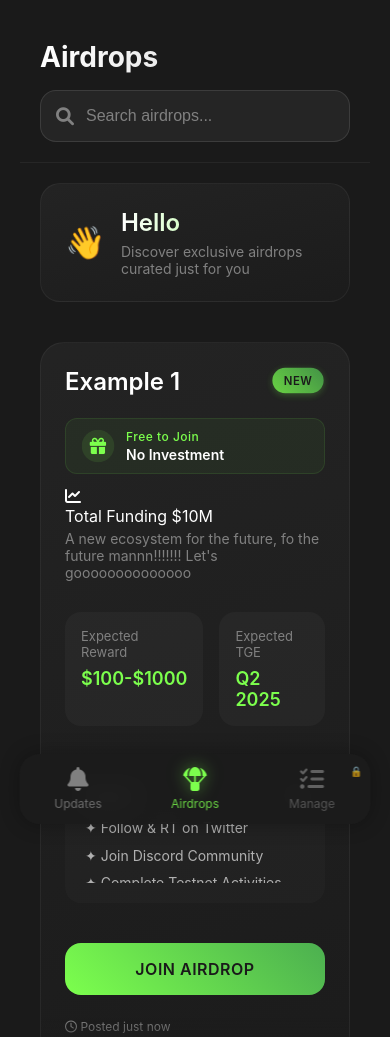
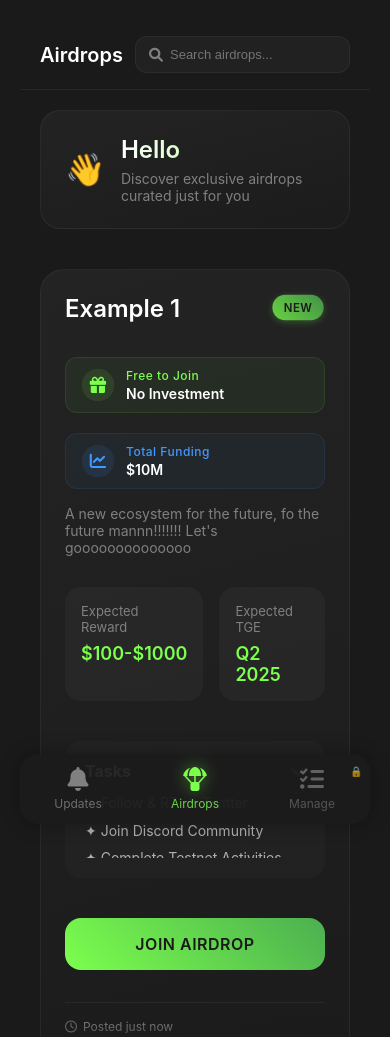
Before and after one commit to NexDROP/NexDrop, a plain HTML site: page index.html in a window 390 px wide. Shown: the top 1037 px of the page. Drawn offline with Linux system fonts and the light colour scheme.

Commit message:
Update styles.css

```diff
--- a/styles.css
+++ b/styles.css
@@ -40,7 +40,6 @@ body {
     height: 70px;
     width: 90%;
     border-radius: 20px;
-    backdrop-filter: blur(10px) saturate(180%);
     box-shadow: 0 0 20px rgba(0, 0, 0, 0.3);
     transition: all 0.2s cubic-bezier(0.4, 0, 0.2, 1);
 }
@@ -91,73 +90,78 @@ body {
 
 /* Header Styles */
 .header {
-    padding: 20px;
     position: sticky;
     top: 0;
-    background-color: #1a1a1a;
+    padding: 16px 20px;
+    background: #1a1a1a;
+    border-bottom: 1px solid rgba(255, 255, 255, 0.05);
     z-index: 10;
-    border-bottom: 1px solid rgba(255, 255, 255, 0.05);
+}
+
+.header-content {
+    display: flex;
+    align-items: center;
+    gap: 16px;
 }
 
 .header h1 {
-    margin-bottom: 16px;
-    font-size: 28px;
-    background: linear-gradient(90deg, #fff, #ccc);
-    -webkit-background-clip: text;
-    -webkit-text-fill-color: transparent;
+    font-size: 22px;
+    margin: 0;
+    white-space: nowrap;
+    color: #fff;
+    font-weight: 600;
+    min-width: fit-content;
 }
 
+/* Update search bar styles */
 .search-bar {
+    flex: 1;
     position: relative;
-    margin-top: 15px;
+    margin: 0;
+    max-width: 500px;
 }
 
 .search-bar input {
     width: 100%;
-    padding: 16px 45px;
-    background: rgba(255, 255, 255, 0.05);
-    border: 1px solid rgba(255, 255, 255, 0.1);
-    border-radius: 16px;
+    padding: 12px 38px;
+    background: rgba(255, 255, 255, 0.03);
+    border: 1px solid rgba(255, 255, 255, 0.05);
+    border-radius: 12px;
     color: white;
-    font-size: 16px;
+    font-size: 14px;
     transition: all 0.2s cubic-bezier(0.4, 0, 0.2, 1);
 }
 
 .search-bar input:focus {
-    outline: none;
-    background: rgba(255, 255, 255, 0.08);
-    border-color: rgba(124, 255, 77, 0.3);
-    box-shadow: 0 0 0 4px rgba(124, 255, 77, 0.1);
-}
-
-.search-bar input::placeholder {
-    color: #808080;
+    background: rgba(255, 255, 255, 0.05);
+    border-color: rgba(124, 255, 77, 0.2);
+    box-shadow: 0 0 0 1px rgba(124, 255, 77, 0.1);
 }
 
 .search-bar .fa-search {
     position: absolute;
-    left: 16px;
+    left: 14px;
     top: 50%;
     transform: translateY(-50%);
     color: #808080;
-    font-size: 18px;
+    font-size: 14px;
 }
 
 .clear-search {
     position: absolute;
-    right: 16px;
+    right: 12px;
     top: 50%;
     transform: translateY(-50%);
     background: none;
     border: none;
     color: #808080;
     cursor: pointer;
-    padding: 4px;
+    width: 24px;
+    height: 24px;
     border-radius: 50%;
     display: flex;
     align-items: center;
     justify-content: center;
-    transition: all 0.2s cubic-bezier(0.4, 0, 0.2, 1);
 }
 
 .clear-search:hover {
@@ -609,16 +613,32 @@ body {
     }
 }
 
-/* Add these new styles */
+/* Update time posted styles */
 .time-posted {
-    display: block;
+    display: flex;
+    align-items: center;
     color: #808080;
     font-size: 12px;
-    margin-top: 8px;
+    margin-top: 16px;
+    padding-top: 16px;
+    border-top: 1px solid rgba(255, 255, 255, 0.05);
 }
 
-.title-section {
-    flex: 1;
+.time-posted i {
+    font-size: 12px;
+    margin-right: 6px;
+    opacity: 0.7;
+}
+
+/* Update card content to ensure proper spacing */
+.card-content {
+    display: flex;
+    flex-direction: column;
+}
+
+/* Ensure join button doesn't have margin-top since we moved time there */
+.join-btn {
+    margin-top: 0;
 }
 
 /* Add these styles for the coming soon section */
@@ -722,11 +742,18 @@ body {
 
 /* Add these styles for the Updates section */
 .updates-filter {
+    margin-top: 12px;
+    padding: 0;
     display: flex;
-    gap: 10px;
+    gap: 8px;
     overflow-x: auto;
-    padding: 10px 0;
     -webkit-overflow-scrolling: touch;
+    scrollbar-width: none; /* Firefox */
+    -ms-overflow-style: none; /* IE and Edge */
+}
+
+.updates-filter::-webkit-scrollbar {
+    display: none; /* Chrome, Safari, Opera */
 }
 
 .filter-chip {
@@ -848,11 +875,11 @@ body {
 
 /* Replace the update-actions styles with this new button style */
 .more-details-btn {
-    display: inline-block;
+    display: inline-flex;
     width: 100%;
     padding: 12px;
-    background: rgba(255, 255, 255, 0.05);
-    border: 1px solid rgba(255, 255, 255, 0.1);
+    background: #229ED9;
+    border: none;
     border-radius: 12px;
     color: #fff;
     text-align: center;
@@ -861,11 +888,18 @@ body {
     font-weight: 500;
     transition: all 0.2s cubic-bezier(0.4, 0, 0.2, 1);
     margin-top: 16px;
+    align-items: center;
+    justify-content: center;
+    gap: 8px;
 }
 
 .more-details-btn:hover {
-    background: rgba(255, 255, 255, 0.1);
+    background: #1e8dc2;
     transform: translateY(-2px);
+}
+
+.more-details-btn i {
+    font-size: 16px;
 }
 
 /* Remove these old styles if they exist */
@@ -897,14 +931,58 @@ body {
 }
 
 .logo-container {
+    position: relative;
     transform: scale(0.8);
     animation: logoAnimation 1s cubic-bezier(0.19, 1, 0.22, 1) forwards;
 }
 
 .nexdrop-logo {
-    width: 120px; /* Adjust size as needed */
+    width: 120px;
     height: auto;
     filter: drop-shadow(0 0 20px rgba(124, 255, 77, 0.3));
+    position: relative;
+    z-index: 2;
+}
+
+/* Add loading ring animation */
+.logo-container::before,
+.logo-container::after {
+    content: '';
+    position: absolute;
+    top: 50%;
+    left: 50%;
+    transform: translate(-50%, -50%);
+    border-radius: 50%;
+    z-index: 1;
+}
+
+.logo-container::before {
+    width: 140px;
+    height: 140px;
+    border: 2px solid rgba(124, 255, 77, 0.1);
+    animation: loadingRing 2s linear infinite;
+}
+
+.logo-container::after {
+    width: 160px;
+    height: 160px;
+    border: 2px solid rgba(124, 255, 77, 0.05);
+    animation: loadingRing 3s linear infinite reverse;
+}
+
+@keyframes loadingRing {
+    0% {
+        transform: translate(-50%, -50%) rotate(0deg);
+        border-top-color: #7CFF4D;
+    }
+    50% {
+        border-top-color: #7CFF4D;
+        border-right-color: #7CFF4D;
+    }
+    100% {
+        transform: translate(-50%, -50%) rotate(360deg);
+        border-top-color: #7CFF4D;
+    }
 }
 
 @keyframes logoAnimation {
@@ -1238,3 +1316,78 @@ html {
     flex-direction: column;
     gap: 4px;
 }
+
+/* Responsive adjustments */
+@media (max-width: 480px) {
+    .header-content {
+        flex-direction: row; /* Keep side by side even on mobile */
+        gap: 12px;
+    }
+
+    .header h1 {
+        font-size: 20px;
+    }
+
+    .search-bar input {
+        padding: 10px 34px;
+        font-size: 13px;
+    }
+}
+
+/* Add these styles */
+.info-badges {
+    display: flex;
+    flex-direction: column;
+    gap: 8px;
+    margin: 12px 0;
+}
+
+.funding-badge {
+    display: flex;
+    align-items: center;
+    gap: 12px;
+    padding: 10px 16px;
+    border-radius: 12px;
+    transition: all 0.3s ease;
+    background: rgba(64, 153, 255, 0.05);
+    border: 1px solid rgba(64, 153, 255, 0.1);
+}
+
+.funding-badge .badge-icon {
+    width: 32px;
+    height: 32px;
+    border-radius: 50%;
+    display: flex;
+    align-items: center;
+    justify-content: center;
+    background: rgba(64, 153, 255, 0.1);
+    color: #4099ff;
+}
+
+.funding-badge .badge-text {
+    display: flex;
+    flex-direction: column;
+    gap: 2px;
+}
+
+.funding-badge .badge-label {
+    font-size: 12px;
+    font-weight: 500;
+    letter-spacing: 0.5px;
+    color: #4099ff;
+}
+
+.funding-badge .badge-value {
+    font-size: 14px;
+    font-weight: 600;
+    color: #ffffff;
+}
+
+.funding-badge:hover {
+    background: rgba(64, 153, 255, 0.08);
+    transform: translateY(-1px);
+}
+
+.funding-badge .badge-icon {
+    animation: badgePulse 2s infinite;
+}
```
